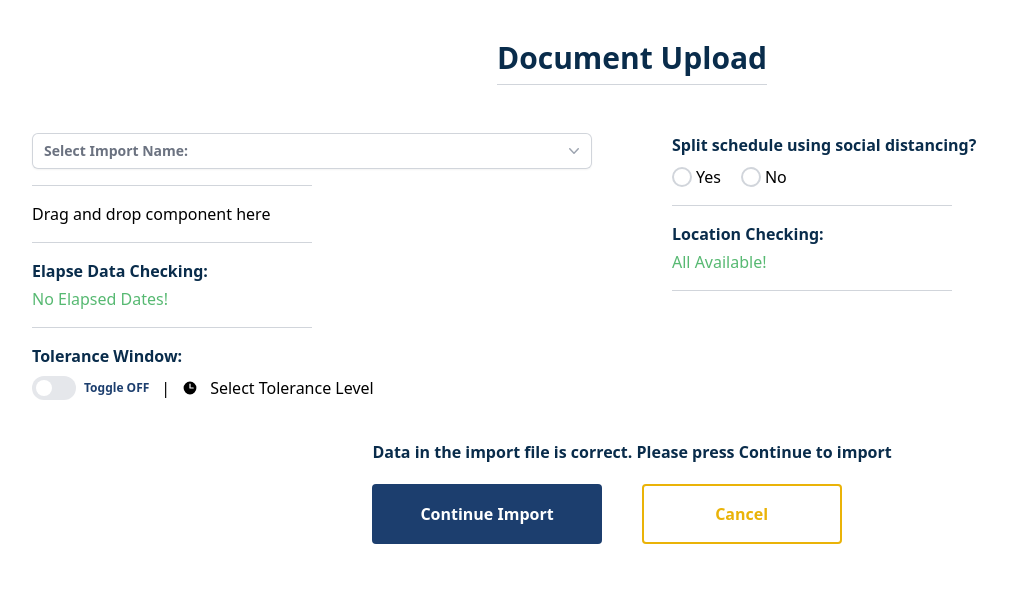
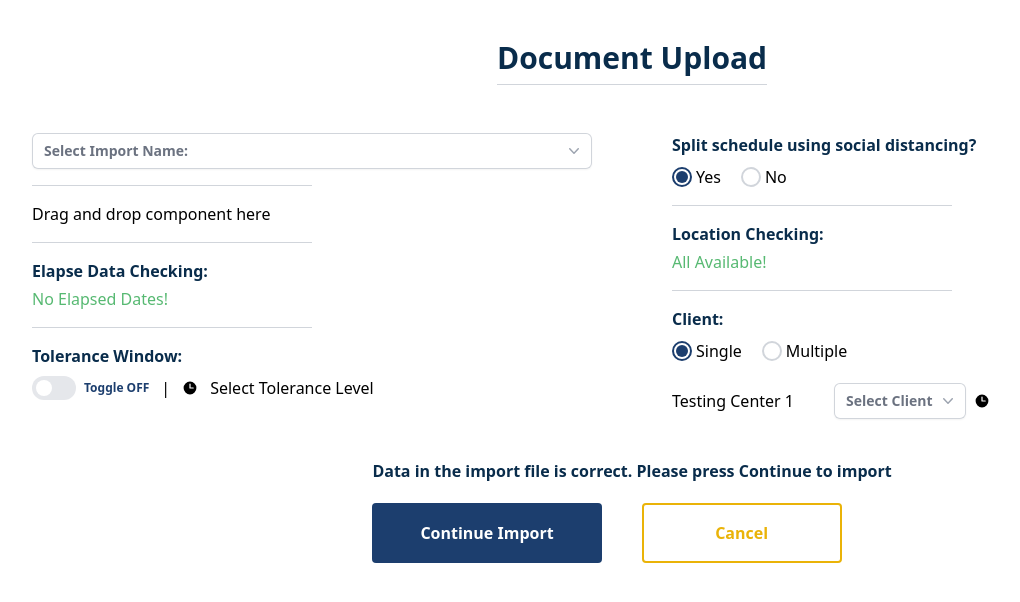
Before and after one commit to johanDev19/skyhop-code-assignment, a React (Vite) app: page / in a window 1280 px wide. Shown: the top 602 px of the page, without its empty margins (8-1028 px from the left). Built offline with nearby package versions, Linux system fonts and the light colour scheme.

Commit message:
feat: Create the ClientSelect component

```diff
--- /dev/null
+++ b/src/components/ClientSelect.tsx
@@ -0,0 +1,108 @@
+import { useState } from "react";
+import { ClockIcon } from "@heroicons/react/20/solid";
+
+import Dropdown from "./Dropdown";
+import Radio from "./Radio";
+
+const CLIENT_LIST = [
+  {
+    label: "Testing Center 1",
+    value: "1",
+  },
+  {
+    label: "Testing Center 2",
+    value: "2",
+  },
+  {
+    label: "Testing Center 3",
+    value: "3",
+  },
+  {
+    label: "Testing Center 4",
+    value: "4",
+  },
+];
+
+interface Props {
+  onChange: (value: string) => void;
+}
+
+function ClientSelect({ onChange }: Props) {
+  const [selectType, setSelectType] = useState("single");
+
+  const dropdownOptions = [
+    {
+      title: "Testing Center 1",
+      placeHolder: "Testing Center 1",
+      options: CLIENT_LIST,
+    },
+    {
+      title: "Testing Center 2",
+      placeHolder: "Testing Center 2",
+      options: CLIENT_LIST,
+    },
+    {
+      title: "Testing Center 3",
+      placeHolder: "Testing Center 3",
+      value: "3",
+      options: CLIENT_LIST,
+    },
+    {
+      title: "Testing Center 4",
+      placeHolder: "Testing Center 4",
+      value: "4",
+      options: CLIENT_LIST,
+    },
+  ];
+
+  return (
+    <>
+      <Radio
+        onChange={setSelectType}
+        options={[
+          { label: "Single", value: "single" },
+          { label: "Multiple", value: "multiple" },
+        ]}
+        title="Client:"
+      />
+      <div className="flex flex-col mt-3 gap-4">
+        {selectType === "single" &&
+          dropdownOptions?.splice(0, 1).map((option, index) => (
+            <div
+              className="flex items-center gap-10"
+              key={`${index}-${option.title}}`}
+            >
+              <span>{option.title}</span>
+              <div className="flex items-center gap-2">
+                <Dropdown
+                  options={option.options}
+                  placeholder="Select Client"
+                  onChange={onChange}
+                />
+                <ClockIcon className="w-4 h-4" />
+              </div>
+            </div>
+          ))}
+        {selectType === "multiple" &&
+          dropdownOptions.map((option, index) => (
+            <div
+              className="flex items-center gap-10"
+              key={`${index}-${option.title}}`}
+            >
+              <span>{option.title}</span>
+              <div className="flex items-center gap-2">
+                <Dropdown
+                  options={option.options}
+                  placeholder="Select Client"
+                  onChange={onChange}
+                />
+                <ClockIcon className="w-4 h-4" />
+              </div>
+            </div>
+          ))}
+      </div>
+    </>
+  );
+}
+
+export default ClientSelect;
--- a/src/components/Dropdown.tsx
+++ b/src/components/Dropdown.tsx
@@ -9,7 +9,7 @@ interface Options {
 interface Props {
   placeholder: string;
   options: Options[];
-  onChange?: (value: string | undefined) => void | Promise<void> | undefined;
+  onChange?: (value: string) => void | Promise<void> | undefined;
   className?: string;
 }
 
--- a/src/components/Radio.tsx
+++ b/src/components/Radio.tsx
@@ -8,13 +8,13 @@ interface Options {
 }
 
 interface Props {
-  onChange: (value: string | undefined) => void | Promise<void> | undefined;
+  onChange: (value: string) => void;
   options: Options[];
   title?: string;
 }
 
 function Radio({ onChange, options, title }: Props) {
-  const [selectedOption, setSelectedOption] = useState("");
+  const [selectedOption, setSelectedOption] = useState(options[0].value);
 
   const handleOptionChange = (event: React.ChangeEvent<HTMLInputElement>) => {
     setSelectedOption(event.target.value);
--- a/src/pages/UploadDocument.tsx
+++ b/src/pages/UploadDocument.tsx
@@ -5,6 +5,7 @@ import Dropdown from "../components/Dropdown";
 import StatusDisplay from "../components/StatusDisplay";
 import Text from "../components/Text";
 import ToleranceWindow from "../components/ToleranceWindow";
+import ClientSelect from "../components/ClientSelect";
 
 function UploadDocument(): JSX.Element {
   return (
@@ -39,6 +40,7 @@ function UploadDocument(): JSX.Element {
           <Divider className="!w-[50%]" />
           <StatusDisplay title="Location Checking:" status="All Available!" />
           <Divider className="!w-[50%]" />
+          <ClientSelect onChange={console.log} />
         </div>
       </div>
       <div className="flex flex-col gap-5">
```
